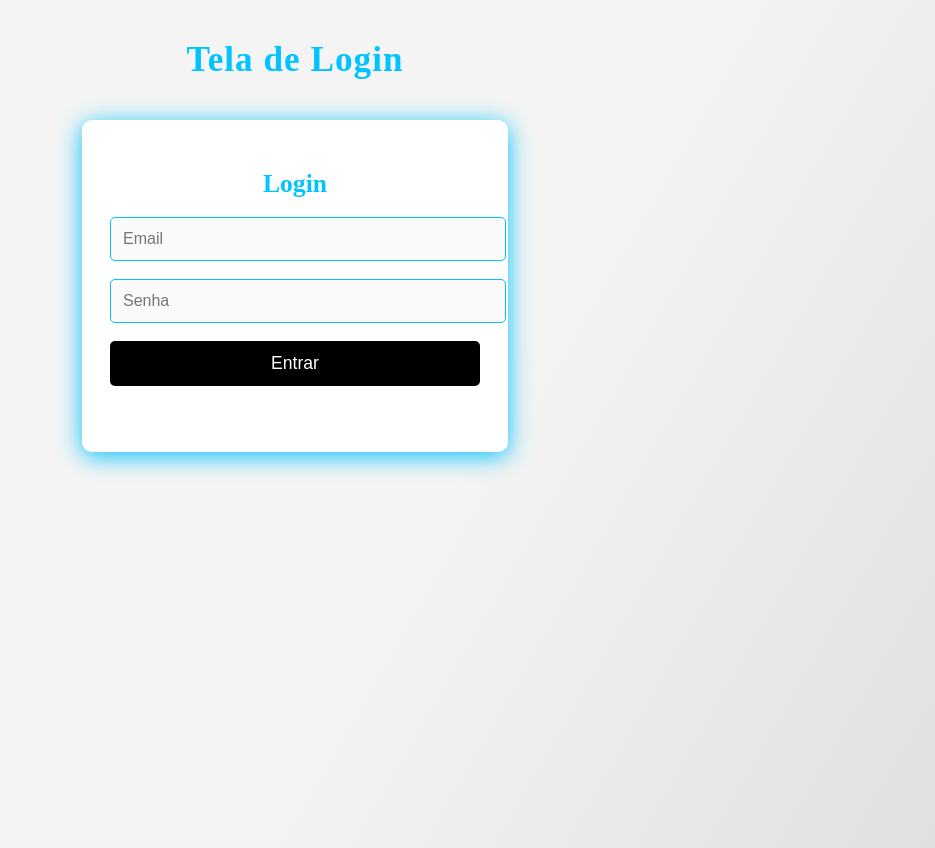
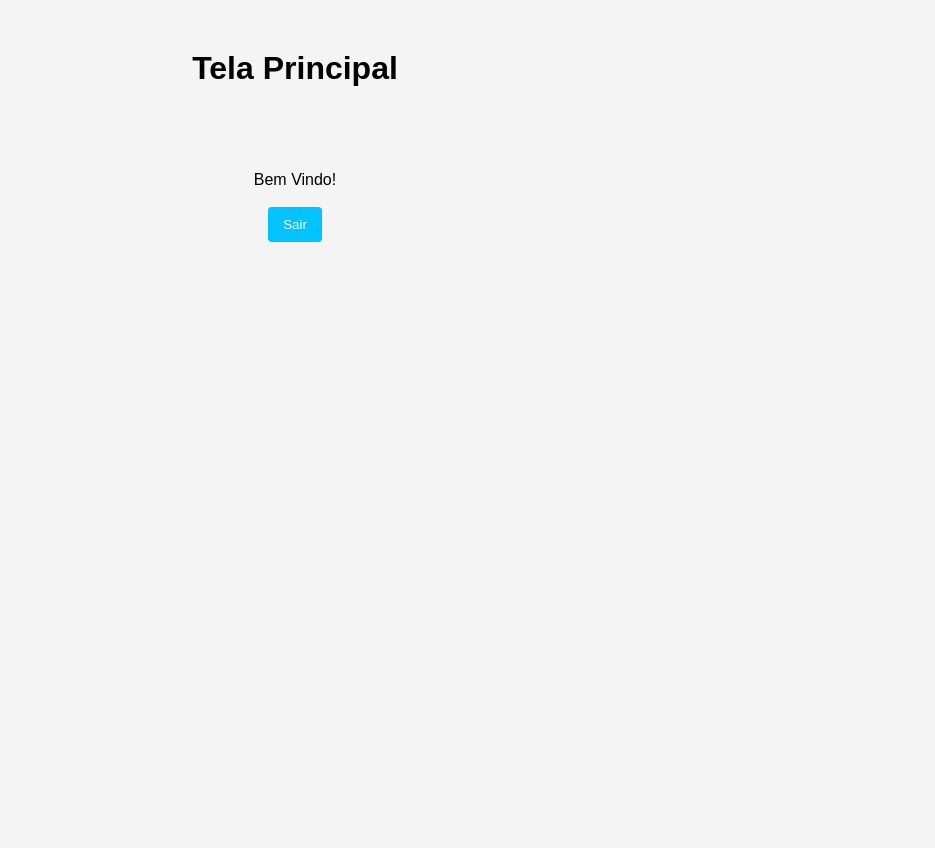
Before and after one commit to justowillian/pagina-de-login, a plain HTML site: page index.html in a window 1280 px wide. Shown: the whole page, without its empty margins (345-1280 px from the left). After the commit the page ends 800 px from the top, so only its background shows below. Drawn offline with Linux system fonts and the light colour scheme.

Commit message:
Update index.html

```diff
--- a/index.html
+++ b/index.html
@@ -3,24 +3,15 @@
 <head>
     <meta charset="UTF-8">
     <meta name="viewport" content="width=device-width, initial-scale=1.0">
-    <link rel="stylesheet" href="style.css">
-    <title>Tela de Login</title>
+    <title>Document</title>
+    <link rel="stylesheet" href="style1.css">
 </head>
 <body>
-    <header>
-        <h1>Tela de Login</h1>
-    </header>
-    <div class="container" id="container">
-        <h1>Login</h1>
-        <div class="input-field">
-            <input type="email" placeholder="Email" name="email" id="email" required />
-        </div>
-        <div class="input-field">
-            <input type="password" placeholder="Senha" name="senha" id="senha" required />
-        </div>
-        <button onclick="fazerLogin()">Entrar</button>
-        <div id="mensagem"></div>
-    </div>
-    <script src="script.js"></script>
+    <h1>Tela Principal</h1>
+    <center><header>Bem Vindo!</header></center>
+    <br>
+    <center><button onclick="location.href='login.html'">Sair</button></center>
+    </form>
+
 </body>
 </html>
```
